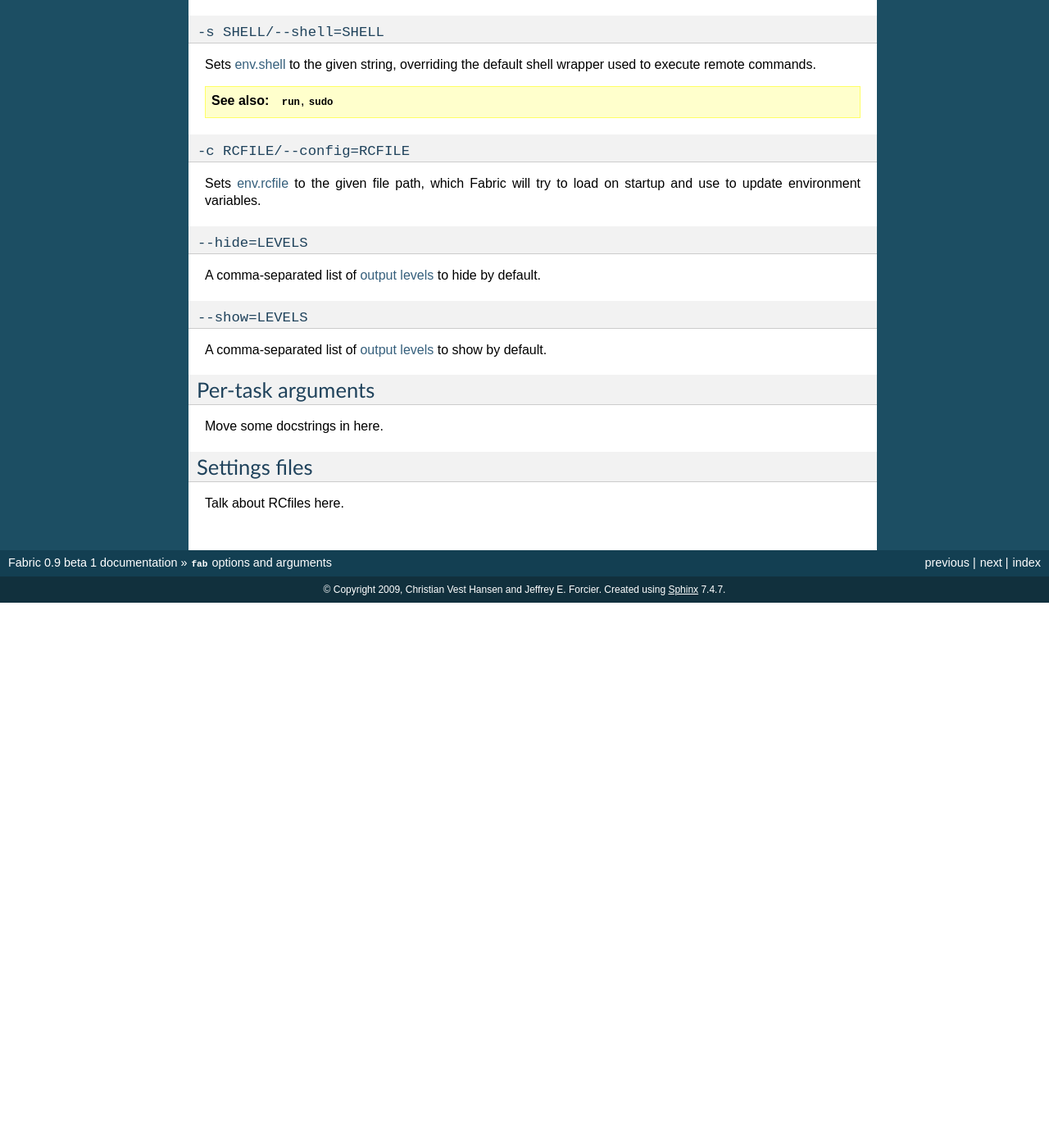
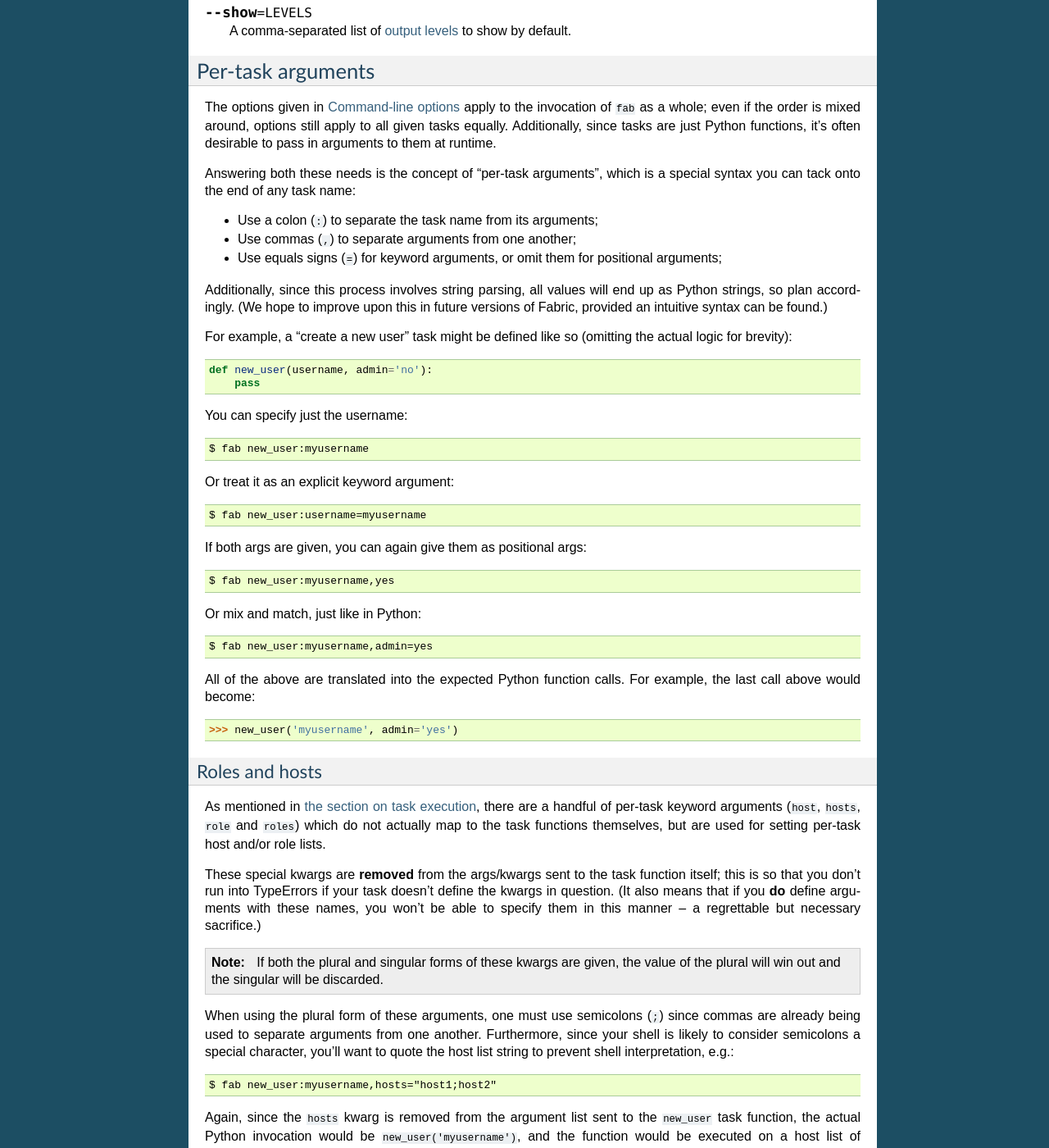
Before and after one commit to fabric/fabric, a Sphinx documentation site: the page built from docs/usage/fab.rst, in a window 1280 px wide and 1400 px high, scrolled down 2026 px. Shown: the whole window at 82% size. Built offline with Sphinx 7.4.7, drawn with Linux system fonts in a browser that asks for light colours; before the commit the page ends 2761 px from its top, so only the background shows below that; some of the changed text lies outside the part shown.

Commit message:
Expand per-task args, more updates to CLI opts

```diff
--- a/docs/usage/fab.rst
+++ b/docs/usage/fab.rst
@@ -25,6 +25,8 @@ flexible, by using the provided options and/or passing arguments to individual
 tasks.
 
 
+.. _command-line-options:
+
 Command-line options
 ====================
 
@@ -32,122 +34,189 @@ A quick overview of all possible command line options can be found via ``fab
 --help``. If you're looking for details on a specific option, we go into detail
 below.
 
-``-h/--help``
--------------
+.. note::
 
-Displays a standard help message, with all possible options and a brief
-overview of what they do, then exits.
+    ``fab`` uses Python's `optparse`_ library, meaning that it honors typical
+    Linux or GNU style short and long options, as well as freely mixing options
+    and arguments. E.g. ``fab task1 -H hostname task2 -i path/to/keyfile`` is
+    just as valid as the more straightforward ``fab -H hostname -i
+    path/to/keyfile task1 task2``.
 
-``-V/--version``
-----------------
+.. _optparse: http://docs.python.org/library/optparse.html
 
-Displays Fabric's version number, then exits. Note that the shorthand form is a
-capital ``V``, not a lowercase one.
+.. cmdoption:: -h, --help
 
-``-l/--list``
--------------
+    Displays a standard help message, with all possible options and a brief
+    overview of what they do, then exits.
 
-Imports a fabfile as normal, but then prints a list of all discovered tasks and
-exits. If provided, will print the first line of each task's docstring next to
-it (truncating if necessary.)
+.. cmdoption:: -V, --version
 
-``-d COMMAND/--display=COMMAND``
---------------------------------
+    Displays Fabric's version number, then exits.
 
-Prints the entire docstring for the given task, if there is one. Does not
-currently print out the task's function signature, so descriptive docstrings
-are a good idea. (They're *always* a good idea, of course -- just moreso here.)
+.. cmdoption:: -l, --list
 
-``-r/--reject-unknown-hosts``
------------------------------
+    Imports a fabfile as normal, but then prints a list of all discovered tasks
+    and exits. Will also print the first line of each task's docstring, if it
+    has one, next to it (truncating if necessary.)
 
-Sets :ref:`env.reject_unknown_hosts <reject-unknown-hosts>` to ``True``,
-causing Fabric to abort when connecting to hosts not found in the user's SSH
-known_hosts file.
+.. cmdoption:: -d COMMAND, --display=COMMAND
 
-``-D/--disable-known-hosts``
-----------------------------
+    Prints the entire docstring for the given task, if there is one. Does not
+    currently print out the task's function signature, so descriptive
+    docstrings are a good idea. (They're *always* a good idea, of course --
+    just moreso here.)
 
-Sets :ref:`env.disable_known_hosts <disable-known-hosts>` to ``True``,
-preventing Fabric from loading the user's SSH known_hosts file.
+.. cmdoption:: -r, --reject-unknown-hosts
 
-``-u USER/--user=USER``
------------------------
+    Sets :ref:`env.reject_unknown_hosts <reject-unknown-hosts>` to ``True``,
+    causing Fabric to abort when connecting to hosts not found in the user's SSH
+    known_hosts file.
 
-Sets :ref:`env.user <user>` to the given string; it will then be used as the
-default username when making SSH connections.
+.. cmdoption:: -D, --disable-known-hosts
 
-``-p PASSWORD/--password=PASSWORD``
------------------------------------
+    Sets :ref:`env.disable_known_hosts <disable-known-hosts>` to ``True``,
+    preventing Fabric from loading the user's SSH known_hosts file.
 
-Sets :ref:`env.password <password>` to the given string; it will then be used
-as the default password when making SSH connections or calling the ``sudo``
-program.
+.. cmdoption:: -u USER, --user=USER
 
-``-H HOSTS/--hosts=HOSTS``
---------------------------
+    Sets :ref:`env.user <user>` to the given string; it will then be used as the
+    default username when making SSH connections.
 
-Sets :ref:`env.hosts <hosts>` to the given comma-delimited list of host
-strings.
+.. cmdoption:: -p PASSWORD, --password=PASSWORD
 
-``-R ROLES/--roles=ROLES``
---------------------------
+    Sets :ref:`env.password <password>` to the given string; it will then be
+    used as the default password when making SSH connections or calling the
+    ``sudo`` program.
 
-Sets :ref:`env.roles <roles>` to the given comma-separated list of role names.
+.. cmdoption:: -H HOSTS, --hosts=HOSTS
 
-``-i KEY_FILENAME``
--------------------
+    Sets :ref:`env.hosts <hosts>` to the given comma-delimited list of host
+    strings.
 
-When set to a file path, will load the given file as an SSH identity file
-(usually a private key.) This option may be repeated multiple times.
+.. cmdoption:: -R ROLES, --roles=ROLES
 
-``-f FABFILE/--fabfile=FABFILE``
---------------------------------
+    Sets :ref:`env.roles <roles>` to the given comma-separated list of role
+    names.
 
-The fabfile name pattern to search for (defaults to ``fabfile.py``), or
-alternately an explicit file path to load as the fabfile (e.g.
-``/path/to/my/fabfile.py``.)
+.. cmdoption:: -i KEY_FILENAME
+
+    When set to a file path, will load the given file as an SSH identity file
+    (usually a private key.) This option may be repeated multiple times.
+
+.. cmdoption:: -f FABFILE, --fabfile=FABFILE
+
+    The fabfile name pattern to search for (defaults to ``fabfile.py``), or
+    alternately an explicit file path to load as the fabfile (e.g.
+    ``/path/to/my/fabfile.py``.)
 
 .. seealso:: :doc:`fabfiles`
 
-``-w/--warn-only``
-------------------
+.. cmdoption:: -w, --warn-only
 
-Sets :ref:`env.warn_only <warn_only>` to ``True``, causing Fabric to continue
-execution even when commands encounter error conditions.
+    Sets :ref:`env.warn_only <warn_only>` to ``True``, causing Fabric to
+    continue execution even when commands encounter error conditions.
 
-``-s SHELL/--shell=SHELL``
---------------------------
+.. cmdoption:: -s SHELL, --shell=SHELL
 
-Sets :ref:`env.shell <shell>` to the given string, overriding the default shell
-wrapper used to execute remote commands.
+    Sets :ref:`env.shell <shell>` to the given string, overriding the default
+    shell wrapper used to execute remote commands.
 
 .. seealso:: `~fabric.operations.run`, `~fabric.operations.sudo`
 
-``-c RCFILE/--config=RCFILE``
------------------------------
+.. cmdoption:: -c RCFILE, --config=RCFILE
 
-Sets :ref:`env.rcfile <rcfile>` to the given file path, which Fabric will try
-to load on startup and use to update environment variables.
+    Sets :ref:`env.rcfile <rcfile>` to the given file path, which Fabric will
+    try to load on startup and use to update environment variables.
 
-``--hide=LEVELS``
------------------
+.. cmdoption:: --hide=LEVELS
 
-A comma-separated list of :doc:`output levels <output_controls>` to hide by
-default.
+    A comma-separated list of :doc:`output levels <output_controls>` to hide by
+    default.
 
-``--show=LEVELS``
------------------
+.. cmdoption:: --show=LEVELS
 
-A comma-separated list of :doc:`output levels <output_controls>` to show by
-default.
+    A comma-separated list of :doc:`output levels <output_controls>` to show by
+    default.
 
 
 Per-task arguments
 ==================
 
-Move some docstrings in here.
+The options given in :ref:`command-line-options` apply to the invocation of
+``fab`` as a whole; even if the order is mixed around, options still apply to
+all given tasks equally. Additionally, since tasks are just Python functions,
+it's often desirable to pass in arguments to them at runtime.
 
+Answering both these needs is the concept of "per-task arguments", which is a
+special syntax you can tack onto the end of any task name:
+
+* Use a colon (``:``) to separate the task name from its arguments;
+* Use commas (``,``) to separate arguments from one another;
+* Use equals signs (``=``) for keyword arguments, or omit them for positional
+  arguments;
+
+Additionally, since this process involves string parsing, all values will end
+up as Python strings, so plan accordingly. (We hope to improve upon this in
+future versions of Fabric, provided an intuitive syntax can be found.)
+
+For example, a "create a new user" task might be defined like so (omitting the
+actual logic for brevity)::
+
+    def new_user(username, admin='no'):
+        pass
+
+You can specify just the username::
+
+    $ fab new_user:myusername
+
+Or treat it as an explicit keyword argument::
+
+    $ fab new_user:username=myusername
+
+If both args are given, you can again give them as positional args::
+
+    $ fab new_user:myusername,yes
+
+Or mix and match, just like in Python::
+
+    $ fab new_user:myusername,admin=yes
+
+All of the above are translated into the expected Python function calls. For
+example, the last call above would become::
+
+    >>> new_user('myusername', admin='yes')
+
+Roles and hosts
+---------------
+
+As mentioned in :ref:`the section on task execution <hosts-per-task-cli>`,
+there are a handful of per-task keyword arguments (``host``, ``hosts``,
+``role`` and ``roles``) which do not actually map to the task functions
+themselves, but are used for setting per-task host and/or role lists.
+
+These special kwargs are **removed** from the args/kwargs sent to the task
+function itself; this is so that you don't run into TypeErrors if your task
+doesn't define the kwargs in question. (It also means that if you **do** define
+arguments with these names, you won't be able to specify them in this manner --
+a regrettable but necessary sacrifice.)
+
+.. note::
+
+    If both the plural and singular forms of these kwargs are given, the value
+    of the plural will win out and the singular will be discarded.
+
+When using the plural form of these arguments, one must use semicolons (``;``)
+since commas are already being used to separate arguments from one another.
+Furthermore, since your shell is likely to consider semicolons a special
+character, you'll want to quote the host list string to prevent shell
+interpretation, e.g.::
+
+    $ fab new_user:myusername,hosts="host1;host2"
+
+Again, since the ``hosts`` kwarg is removed from the argument list sent to the
+``new_user`` task function, the actual Python invocation would be
+``new_user('myusername')``, and the function would be executed on a host list
+of ``['host1', 'host2']``.
 
 Settings files
 ==============
```
Also changed, not shown: docs/usage/execution.rst (+8 -5 lines), 1 other file.
